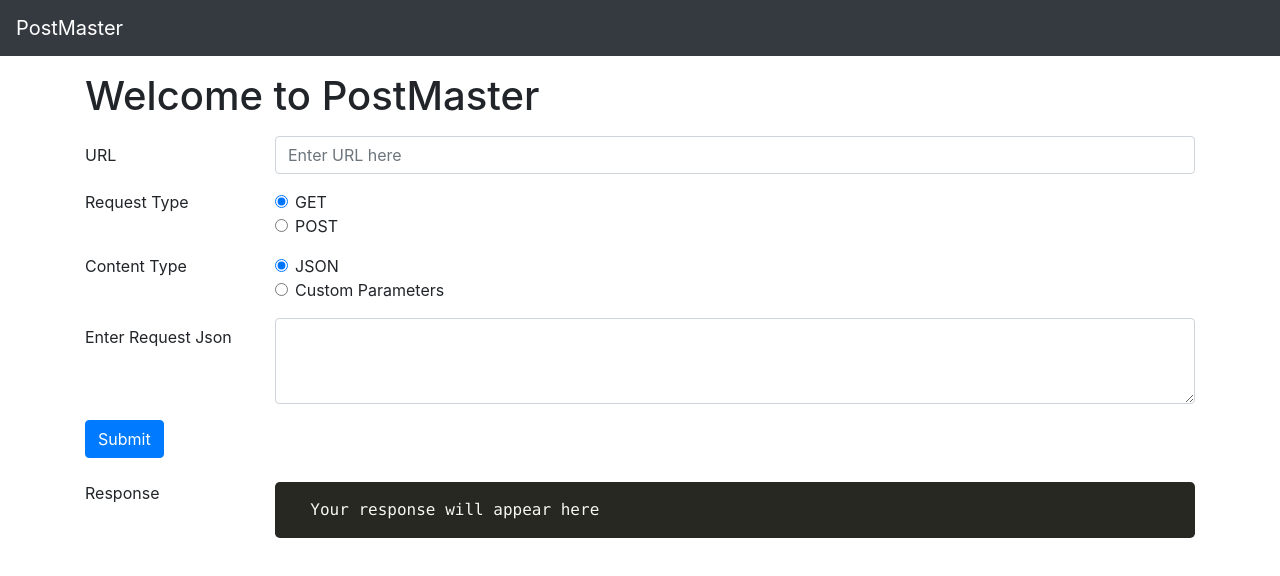
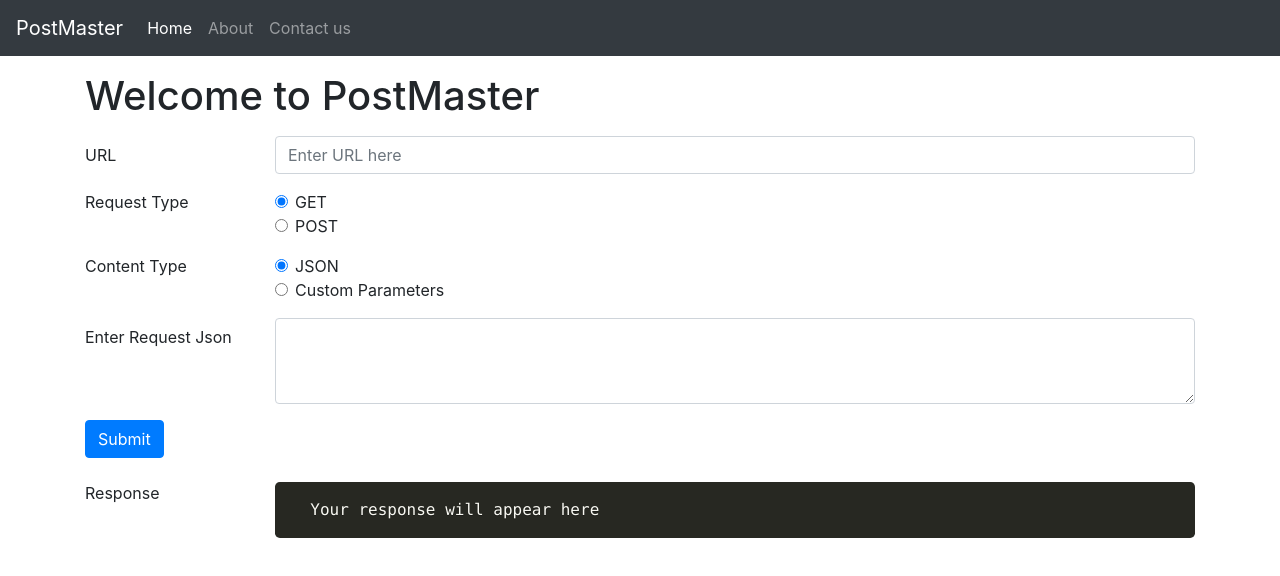
Before and after one commit to AmanAswal/postmaster, a plain HTML site: page index.html in a window 1280 px wide. Drawn offline with nearby package versions, Linux system fonts and the light colour scheme.

Commit message:
Update index.html

```diff
--- a/index.html
+++ b/index.html
@@ -27,7 +27,7 @@
             aria-controls="navbarText" aria-expanded="false" aria-label="Toggle navigation">
             <span class="navbar-toggler-icon"></span>
         </button>
-<!--         <div class="collapse navbar-collapse" id="navbarText">
+        <div class="collapse navbar-collapse" id="navbarText">
             <ul class="navbar-nav mr-auto">
                 <li class="nav-item active">
                     <a class="nav-link" href="#">Home <span class="sr-only">(current)</span></a>
@@ -40,7 +40,7 @@
                 </li>
             </ul>
 
-        </div> -->
+        </div>
     </nav>
 
     <div class="container">
```
